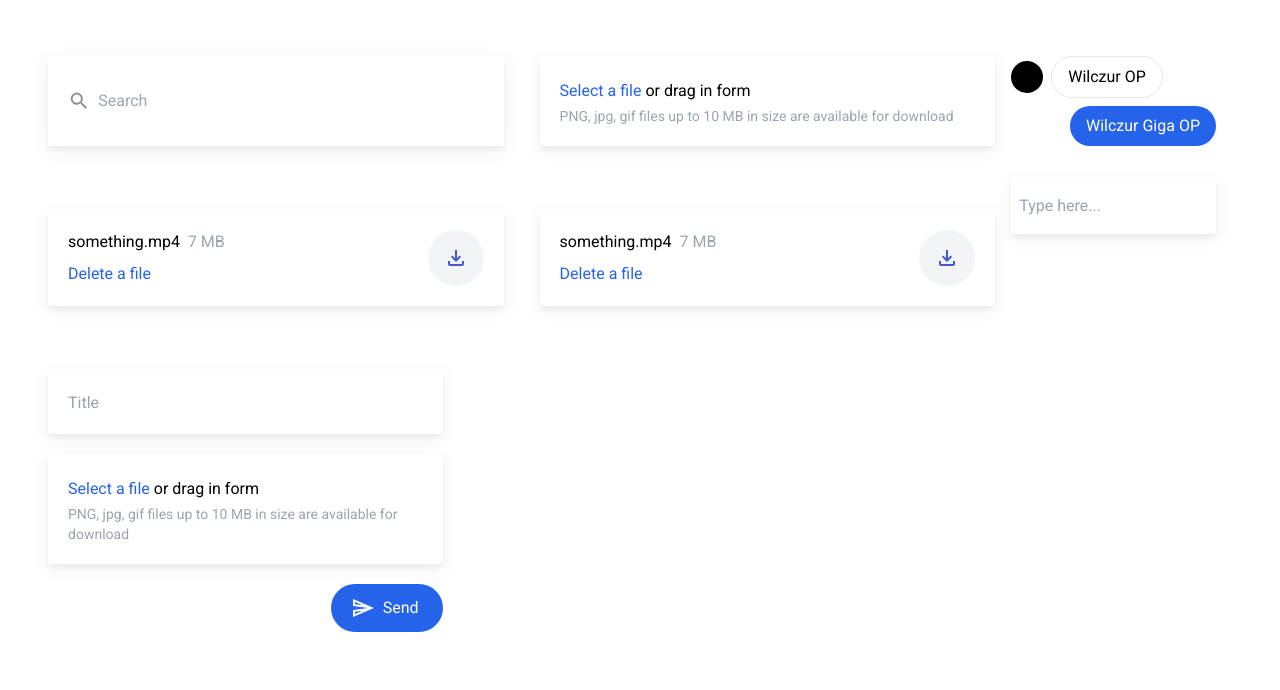
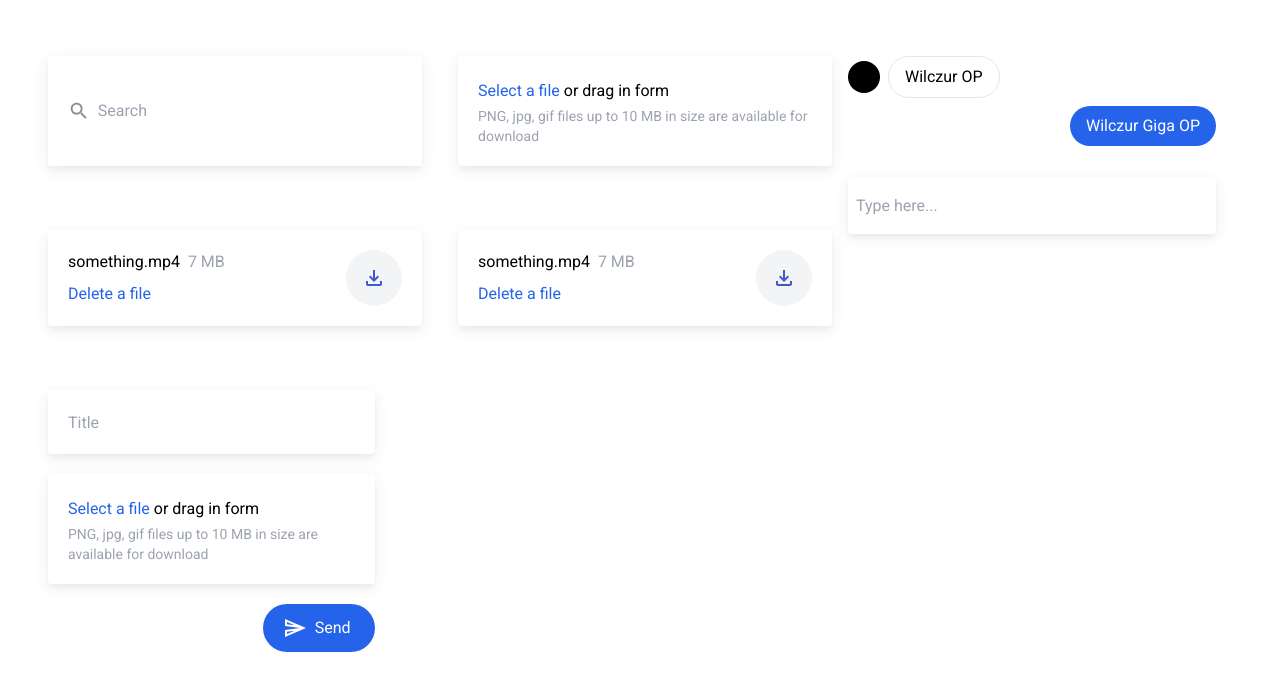
Before and after one commit to sendyourwork/frontend, a Next.js app: page /home in a window 1280 px wide. Shown: the top 690 px of the page. Built offline with nearby package versions, Linux system fonts and the light colour scheme.

Commit message:
added on drag events

```diff
--- /dev/null
+++ b/components/AddFile.tsx
@@ -0,0 +1,128 @@
+import React, { useRef, useState } from "react";
+
+type AddFileProps = {
+    add?: (newFiles: File[]) => void
+}
+export default function AddFile({add}: AddFileProps): JSX.Element {
+    const fileInputRef = useRef<HTMLInputElement>(null);
+    const [error, setError] = useState('');
+    const [addFileViewVisible, setAddFileViewVisible] = useState(false);
+    let enterTarget: EventTarget | null = null;
+
+    const handleAddFileClick = () => {
+        fileInputRef.current?.click();
+    }
+    const checkIsFilesSizeNotTooBig = (files: FileList): boolean => {
+        let size = 0;
+        const MB = 1024 * 1024;
+        const maxSize = MB * 10;
+        for(let i = 0; i < files.length; i++) {
+            size += files[i].size;
+        }
+        if(size > maxSize) {
+            setError("The file weight more than 10 MB");
+            return false;
+        }
+        else {
+            setError("");
+            return true;
+        }
+    }
+    const checkIsFolder = (files: FileList): Boolean => {
+        for(let i = 0; i < files.length; i++) {
+            if(!files[i].type)
+            {
+                setError("Your files have folder.")
+                return true;
+            }
+        }
+        return false;
+    }
+    const FileListToFile = (files: FileList): File[] => {
+        const newFiles = [];
+        for(let i = 0; i < files.length; i++){
+            newFiles.push(files[i]);
+        }
+        return newFiles;
+    }
+    const checkAndSend = (files: FileList | null) => {
+        if(files && files.length){
+            if(checkIsFilesSizeNotTooBig(files)){
+                if(!checkIsFolder(files)) {
+                    const filesArray = FileListToFile(files);
+                    if(add) {
+                        add(filesArray);
+                    }
+                    else {
+                        console.log(filesArray);
+                        // const filesToSend = new FormData();
+                        // for(let i = 0; files.length > i; i++){
+                        //     filesToSend.append(String(i), files[i]);
+                        // }
+                        //we have file in binary code here, idk is this will work correctly
+                        //send to backend
+                    }
+                }
+            }
+        }
+    }
+
+    const preventDefaultDragEvent = (event: React.DragEvent<HTMLDivElement>) => {
+        event.preventDefault();
+        event.stopPropagation();
+    }
+
+    const handleDragEnter = (event: React.DragEvent<HTMLDivElement>) => {
+        preventDefaultDragEvent(event);
+        enterTarget = event.target;
+    }
+
+    const handleDragOver = (event: React.DragEvent<HTMLDivElement>) => {
+        preventDefaultDragEvent(event);
+        setAddFileViewVisible(true);
+    }
+
+    const handleDragLeave = (event: React.DragEvent<HTMLDivElement>) => {
+        if(enterTarget == event.target)
+        {
+            preventDefaultDragEvent(event);
+            setAddFileViewVisible(false);
+        }
+    }
+
+    const handleDrop = (event: React.DragEvent<HTMLDivElement>) => {
+        preventDefaultDragEvent(event);
+        const files = event.dataTransfer.files;
+        checkAndSend(files);
+        setAddFileViewVisible(false);
+    }
+
+    const handleChangeFile = (event: React.ChangeEvent<HTMLInputElement>) => {
+        const files = event.currentTarget.files;
+        checkAndSend(files);
+    }
+
+    return (
+        <div
+            onDrop={handleDrop}
+            onDragEnter={handleDragEnter}
+            onDragOver={handleDragOver}
+            onDragLeave={handleDragLeave}
+            className="p-5 myShadow rounded relative"
+        >
+            <input type="file" ref={fileInputRef} className="w-0" onChange={handleChangeFile} multiple/>
+            <button onClick={handleAddFileClick} className="text-blue-600 hover:cursor-pointer">Select a file</button>
+            <span> or drag in form</span>
+            {error ?
+                <p className="text-red-500 text-sm">{error}</p>
+                :
+                <p className="text-gray-400 text-sm">PNG, jpg, gif files up to 10 MB in size are available for download</p>
+            }
+            {addFileViewVisible &&
+            <div className="absolute w-full h-full flex items-center justify-center top-0 left-0 bg-white border-2 border-black border-dashed rounded">
+                <svg xmlns="http://www.w3.org/2000/svg" height="48px" viewBox="0 0 24 24" width="48px" fill="#000000"><path d="M0 0h24v24H0V0z" fill="none"/><path d="M19 13h-6v6h-2v-6H5v-2h6V5h2v6h6v2z"/></svg>
+            </div>
+            }
+        </div>
+    )
+}
--- a/components/AddFileForm.tsx
+++ /dev/null
@@ -1,76 +0,0 @@
-import React, { useState } from "react";
-
-export default function AddFileForm(): JSX.Element {
-    const [error, setError] = useState('');
-    const checkIsFilesSizeNotTooBig = (files: FileList): boolean => {
-        let size = 0;
-        const MB = 1024 * 1024;
-        const maxSize = MB * 10;
-        for(let i = 0; i < files.length; i++) {
-            size += files[i].size;
-        }
-        if(size > maxSize) {
-            setError("The file weight more than 10 MB");
-            return false;
-        }
-        else {
-            setError("");
-            return true;
-        }
-    }
-    const checkIsFolder = (files: FileList): Boolean => {
-        for(let i = 0; i < files.length; i++) {
-            if(!files[i].type)
-            {
-                setError("Your files have folder.")
-                return true;
-            }
-        }
-        return false;
-    }
-    const checkAndSend = (files: FileList | null) => {
-        if(files && files.length){
-            if(checkIsFilesSizeNotTooBig(files)){
-                if(!checkIsFolder(files)) {
-                    console.log(files);
-                // const filesToSend = new FormData();
-                // for(let i = 0; files.length > i; i++){
-                //     filesToSend.append(String(i), files[i]);
-                // }
-                //we have file in binary code here, idk is this will work correctly
-                //send to backend
-                }
-            }
-        }
-    }
-    const preventDefaultDragEvent = (event: React.DragEvent<HTMLDivElement>) => {
-        event.preventDefault();
-        event.stopPropagation();
-    }
-    const handleDrop = (event: React.DragEvent<HTMLDivElement>) => {
-        preventDefaultDragEvent(event);
-        const files = event.dataTransfer.files;
-        checkAndSend(files);
-    }
-    const handleChangeFile = (event: React.ChangeEvent<HTMLInputElement>) => {
-        const files = event.currentTarget.files;
-        checkAndSend(files);
-    }
-    return (
-        <div
-            onDrop={handleDrop}
-            onDragEnter={preventDefaultDragEvent}
-            onDragOver={preventDefaultDragEvent}
-            className="p-5 myShadow rounded"
-        >
-            <input type="file" id="files" className="w-0" onChange={handleChangeFile} multiple/>
-            <label htmlFor="files" className="text-blue-600 hover:cursor-pointer">Select a file </label>
-            <span>or drag in form</span>
-            {error ?
-            <p className="text-red-500 text-sm">{error}</p>
-                :
-            <p className="text-gray-400 text-sm">PNG, jpg, gif files up to 10 MB in size are available for download</p>
-            }
-        </div>
-    )
-}
--- a/components/Chat.tsx
+++ b/components/Chat.tsx
@@ -7,36 +7,35 @@ export default function Chat(): JSX.Element {
     const [messages, setMessages] = useState<Message[]>(
     [
         {
-            id: "abcd123",
-            icon: "dakdaj",
+            messageId: "adadaaddad",
+            senderId: "abcd123",
+            senderIcon: "dakdaj",
             message: "Wilczur OP"
         },
         {
-            id:"Artiu",
-            icon: "adadad",
+            messageId: "daoadjdajoda",
+            senderId:"Artiu",
+            senderIcon: "adadad",
             message: "Wilczur Giga OP"
         }
     ]);
     const handleSubmit = (event: React.SyntheticEvent) => {
         event.preventDefault();
-        setMessages([...messages, {id: clientId, message: inputValue, icon: "ojaofa"}]);
+        setMessages([...messages, {messageId:"dalokdak", senderId: clientId, message: inputValue, senderIcon: "ojaofa"}]);
         setInputValue('');
     }
     return (
     <form className="px-4" onSubmit={handleSubmit}>
         <div className="flex flex-col gap-2">
-        {messages.map(({id, icon, message}: Message) => {
+        {messages.map(({messageId, senderId, senderIcon, message}: Message) => {
+            if(clientId === senderId) {
+                return <p className="py-2 px-4 ml-auto bg-blue-600 rounded-3xl max-w-3/4 text-white break-words" key={messageId}>{message}</p>
+            }
             return (
-                <>
-                    {clientId === id ?
-                    <p className="py-2 px-4 ml-auto bg-blue-600 rounded-3xl max-w-max text-white" key={id}>{message}</p>
-                    :
-                    <div key={id} className="flex items-center gap-2">
-                        <div className="w-8 h-8 rounded-full bg-black"></div>
-                        <p className="py-2 px-4 bg-white rounded-3xl max-w-max border border-gray-200">{message}</p>
-                    </div>
-                    }
-                </>
+                <div key={messageId} className="flex items-center gap-2">
+                    <div className="w-8 h-8 rounded-full bg-black"></div>
+                    <p className="py-2 px-4 bg-white rounded-3xl max-w-3/4 border border-gray-200 break-words">{message}</p>
+                </div>
             )
         })
         }
--- a/components/SendEmailForm.tsx
+++ b/components/SendEmailForm.tsx
@@ -1,11 +1,15 @@
 import React, { useState } from "react"
-import AddFileForm from "./AddFileForm";
+import AddFile from "./AddFile";
 
 export default function SendEmailForm(): JSX.Element {
     const [title, setTitle] = useState('');
+    const [files, setFiles] = useState<File[]>([]);
     const handleSubmit = (event: React.SyntheticEvent) => {
         event.preventDefault();
 
+    }
+    const addFiles = (newFiles: File[]) => {
+        setFiles([...files, ...newFiles]);
     }
     return (
         <form onSubmit={handleSubmit} className="flex flex-col gap-5">
@@ -19,7 +23,7 @@ export default function SendEmailForm(): JSX.Element {
                     className="outline-none h-8 z-0"
                 />
             </div>
-            <AddFileForm />
+            <AddFile add={addFiles}/>
             <button type="submit" className="w-28 ml-auto bg-blue-600 text-white rounded-3xl flex px-5 py-3 gap-2">
                 <svg xmlns="http://www.w3.org/2000/svg" height="24px" viewBox="0 0 24 24" width="24px" fill="#FFFFFF"><path d="M0 0h24v24H0V0z" fill="none"/><path d="M4.01 6.03l7.51 3.22-7.52-1 .01-2.22m7.5 8.72L4 17.97v-2.22l7.51-1M2.01 3L2 10l15 2-15 2 .01 7L23 12 2.01 3z"/></svg>
                 <span>Send</span>
--- a/interfaces/message.ts
+++ b/interfaces/message.ts
@@ -1,5 +1,6 @@
 export interface Message {
-    id: string,
-    icon: string,
+    messageId: string,
+    senderId: string,
+    senderIcon: string,
     message: string
 }
--- a/pages/drive.tsx
+++ b/pages/drive.tsx
@@ -1,6 +1,6 @@
 import type { NextPage } from "next";
 import Head from "next/head";
-import AddFileForm from "../components/AddFileForm";
+import AddFile from "../components/AddFile";
 import FilesList from "../components/FilesList";
 const Drive: NextPage = () => {
     const files = [
@@ -23,7 +23,7 @@ const Drive: NextPage = () => {
             <div className="py-14 px-12 w-full md:w-3/4">
                 <h1 className="text-5xl font-bold mb-8">Public Drive</h1>
                 <div className="grid grid-cols-2 gap-9">
-                    <AddFileForm />
+                    <AddFile />
                     <div></div>
                 </div>
                 <FilesList files={files}/>
--- a/pages/home.tsx
+++ b/pages/home.tsx
@@ -1,7 +1,7 @@
 import type { NextPage } from "next";
 import Head from "next/head";
 import React, { useState } from "react";
-import AddFileForm from "../components/AddFileForm";
+import AddFile from "../components/AddFile";
 import Chat from "../components/Chat";
 import FilesList from "../components/FilesList";
 import SendEmailForm from "../components/SendEmailForm";
@@ -37,7 +37,7 @@ const Home: NextPage = () => {
                                 onChange={(e: React.ChangeEvent<HTMLInputElement>) => setSearchValue(e.target.value)}
                             />
                         </div>
-                        <AddFileForm />
+                        <AddFile />
                     </div>
                     <FilesList files={files}/>
                     <div className="w-5/12">
--- a/tailwind.config.js
+++ b/tailwind.config.js
@@ -9,7 +9,10 @@ module.exports = {
     },
     extend: {
       gridTemplateColumns: {
-        'home': '80% 20%'
+        'home': '1fr 400px'
+      },
+      maxWidth: {
+        '3/4': '75%'
       }
     }
   },
```
